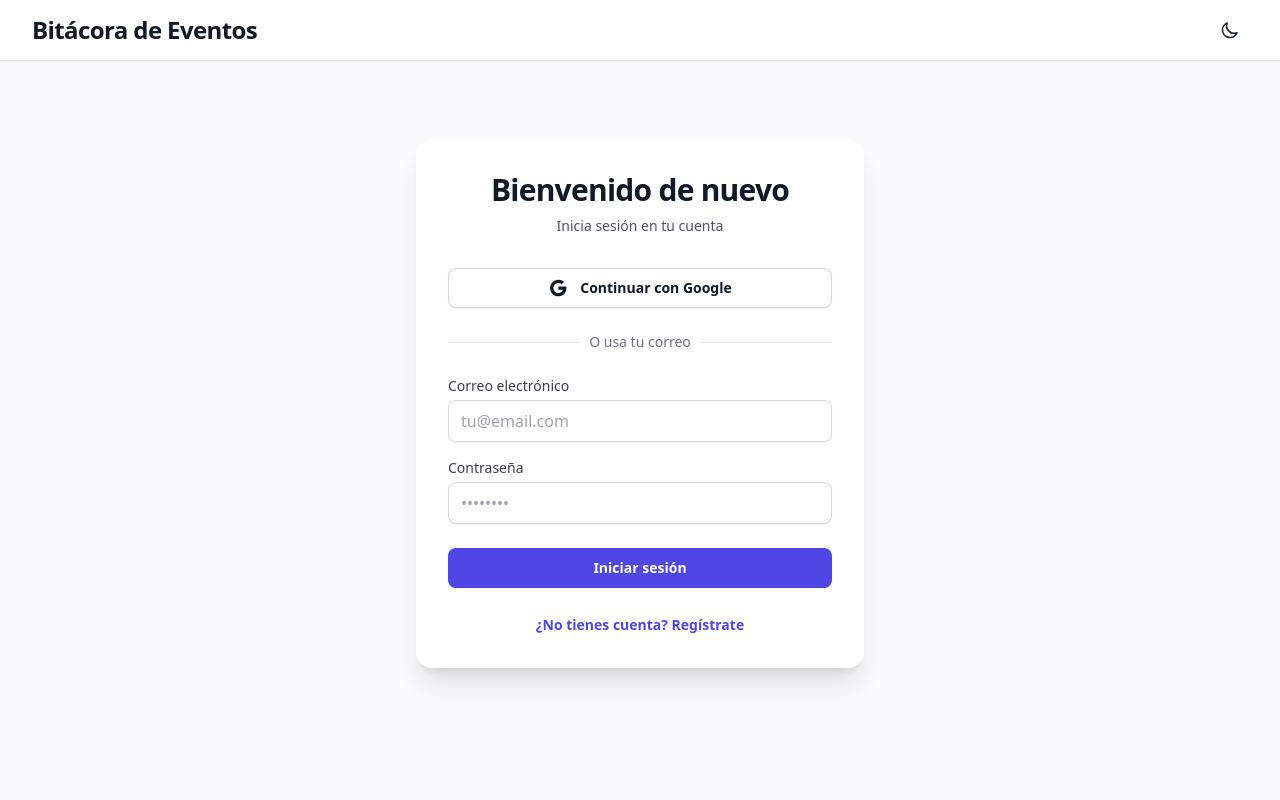
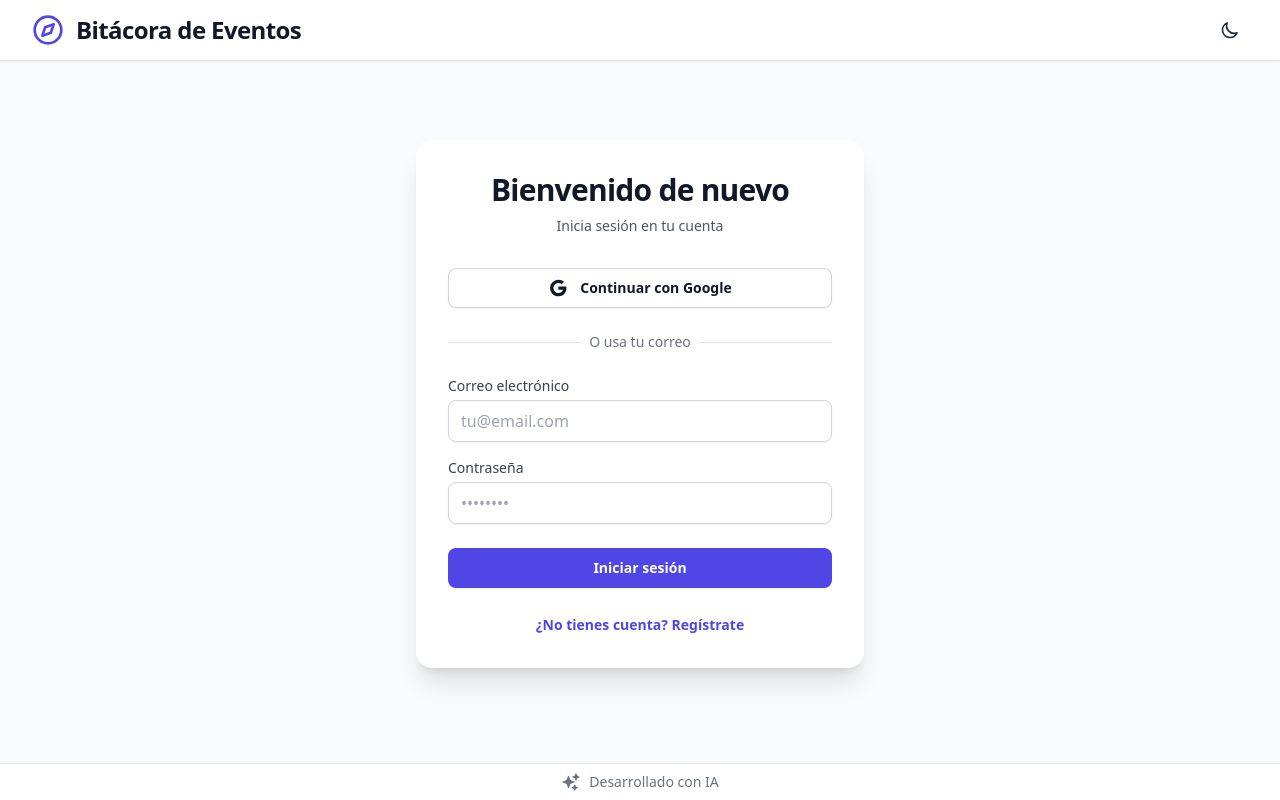
Before and after one commit to JCalderin91/bitacora, a Vue app: page / in a window 1280 px wide. Built offline with nearby package versions, Linux system fonts and the light colour scheme.

Commit message:
Agregar componente UserProfile para mostrar información del usuario y mejorar la estructura del layout en App.vue. Se ajustaron estilos y se añadió un pie de página con información de desarrollo.

```diff
--- a/src/App.vue
+++ b/src/App.vue
@@ -5,6 +5,7 @@ import Login from './components/Login.vue'
 import EventLog from './components/EventLog.vue'
 import LogoutButton from './components/LogoutButton.vue'
 import ThemeToggle from './components/ThemeToggle.vue'
+import UserProfile from './components/UserProfile.vue'
 
 const session = ref(null)
 
@@ -20,26 +21,41 @@ onMounted(() => {
 </script>
 
 <template>
-  <div class="min-h-screen bg-gray-50 dark:bg-gray-900 transition-colors duration-200">
+  <div class="min-h-screen flex flex-col bg-gray-50 dark:bg-gray-900 transition-colors duration-200">
     <header class="bg-white dark:bg-gray-800 shadow">
-      <div class="mx-auto max-w-7xl px-4 py-3 sm:px-6 lg:px-8">
+      <div class="mx-auto max-w-7xl px-3 sm:px-6 lg:px-8 py-2 sm:py-3">
         <div class="flex justify-between items-center">
-          <h1 class="text-2xl font-bold tracking-tight text-gray-900 dark:text-white">
-            Bitácora de Eventos
-          </h1>
-          <div class="flex items-center gap-3">
+          <div class="flex items-center gap-1.5 sm:gap-3">
+            <svg class="w-5 h-5 sm:w-8 sm:h-8 text-indigo-600 dark:text-indigo-400" viewBox="0 0 24 24" fill="none" stroke="currentColor" stroke-width="2" stroke-linecap="round" stroke-linejoin="round">
+              <circle cx="12" cy="12" r="10" />
+              <polygon points="16.24 7.76 14.12 14.12 7.76 16.24 9.88 9.88 16.24 7.76" />
+            </svg>
+            <h1 class="text-lg sm:text-2xl font-bold tracking-tight text-gray-900 dark:text-white">
+              Bitácora de Eventos
+            </h1>
+          </div>
+          <div class="flex items-center gap-4">
+            <UserProfile v-if="session" />
             <ThemeToggle />
             <LogoutButton v-if="session" />
           </div>
         </div>
       </div>
     </header>
-    <main class="transition-colors duration-200">
+    <main class="flex-1 transition-colors duration-200">
       <div class="mx-auto max-w-7xl py-6 sm:px-6 lg:px-8">
         <Login v-if="!session" />
         <EventLog v-else />
       </div>
     </main>
+    <footer class="py-2 text-center text-sm text-gray-500 dark:text-gray-400 bg-white dark:bg-gray-800 border-t border-gray-200 dark:border-gray-700">
+      <div class="flex items-center justify-center gap-2">
+        <svg class="w-5 h-5" viewBox="0 0 24 24" fill="currentColor">
+          <path fill-rule="evenodd" d="M9 4.5a.75.75 0 01.721.544l.813 2.846a3.75 3.75 0 002.576 2.576l2.846.813a.75.75 0 010 1.442l-2.846.813a3.75 3.75 0 00-2.576 2.576l-.813 2.846a.75.75 0 01-1.442 0l-.813-2.846a3.75 3.75 0 00-2.576-2.576l-2.846-.813a.75.75 0 010-1.442l2.846-.813A3.75 3.75 0 007.466 7.89l.813-2.846A.75.75 0 019 4.5zM18 1.5a.75.75 0 01.728.568l.258 1.036c.236.94.97 1.674 1.91 1.91l1.036.258a.75.75 0 010 1.456l-1.036.258c-.94.236-1.674.97-1.91 1.91l-.258 1.036a.75.75 0 01-1.456 0l-.258-1.036a2.625 2.625 0 00-1.91-1.91l-1.036-.258a.75.75 0 010-1.456l1.036-.258a2.625 2.625 0 001.91-1.91l.258-1.036A.75.75 0 0118 1.5zM16.5 15a.75.75 0 01.712.513l.394 1.183c.15.447.5.799.948.948l1.183.395a.75.75 0 010 1.422l-1.183.395c-.447.15-.799.5-.948.948l-.395 1.183a.75.75 0 01-1.422 0l-.395-1.183a1.5 1.5 0 00-.948-.948l-1.183-.395a.75.75 0 010-1.422l1.183-.395c.447-.15.799-.5.948-.948l.395-1.183A.75.75 0 0116.5 15z" clip-rule="evenodd" />
+        </svg>
+        <span>Desarrollado con IA</span>
+      </div>
+    </footer>
   </div>
 </template>
 
--- /dev/null
+++ b/src/components/UserProfile.vue
@@ -0,0 +1,59 @@
+<script setup>
+import { ref, onMounted } from 'vue'
+import { supabase } from '../supabase'
+
+const user = ref(null)
+const loading = ref(true)
+
+const getUserProfile = async () => {
+  try {
+    loading.value = true
+    const { data: { user: currentUser } } = await supabase.auth.getUser()
+
+    if (currentUser) {
+      user.value = {
+        email: currentUser.email,
+        name: currentUser.user_metadata?.name || currentUser.email.split('@')[0],
+        avatar_url: currentUser.user_metadata?.avatar_url || null
+      }
+    }
+  } catch (error) {
+    console.error('Error al obtener el perfil:', error)
+  } finally {
+    loading.value = false
+  }
+}
+
+onMounted(() => {
+  getUserProfile()
+})
+</script>
+
+<template>
+  <div v-if="user" class="flex items-center gap-3">
+    <div class="relative">
+      <img
+        v-if="user.avatar_url"
+        :src="user.avatar_url"
+        :alt="user.name"
+        class="h-8 w-8 rounded-full object-cover"
+      />
+      <div
+        v-else
+        class="flex h-8 w-8 items-center justify-center rounded-full bg-indigo-100 dark:bg-indigo-900"
+      >
+        <span class="text-sm font-medium text-indigo-600 dark:text-indigo-300">
+          {{ user.name.charAt(0).toUpperCase() }}
+        </span>
+      </div>
+    </div>
+    <div class="hidden sm:block">
+      <p class="text-sm font-medium text-gray-700 dark:text-gray-200">
+        {{ user.name }}
+      </p>
+      <p class="text-xs text-gray-500 dark:text-gray-400">
+        {{ user.email }}
+      </p>
+    </div>
+  </div>
+</template>
```
